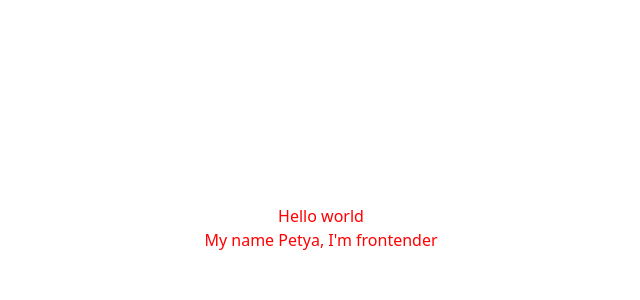
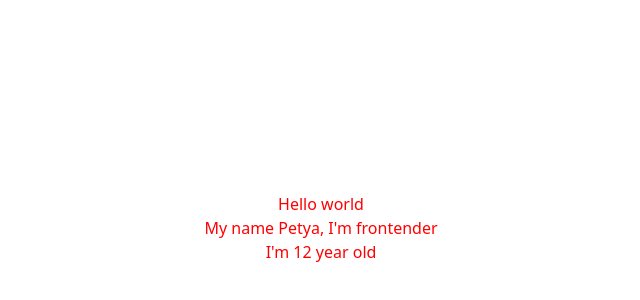
Before and after one commit to Siestaa/testChangeLog, a React (Vite) app: page / in a window 1280 px wide. Shown: the part 172-472 px from the top of the page, without its empty margins (319-959 px from the left). Built offline with nearby package versions, Linux system fonts and the light colour scheme.

Commit message:
feat: new Info

```diff
--- a/src/App.tsx
+++ b/src/App.tsx
@@ -6,6 +6,7 @@ function App() {
     <>
      <div>Hello world</div>
      <div className="">My name Petya, I'm frontender</div>
+     <div className="">I'm 12 year old</div>
     </>
   )
 }
```
